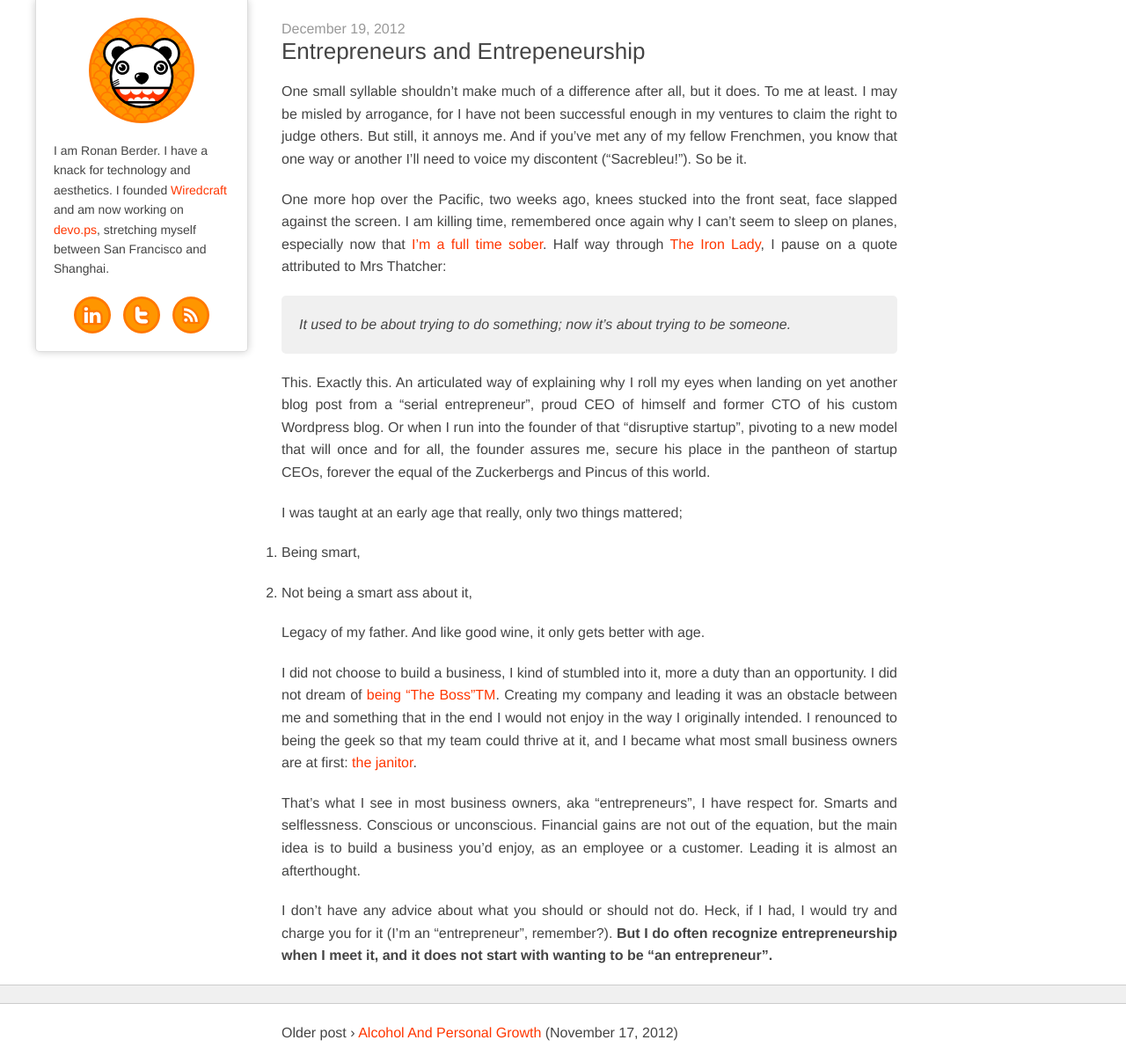
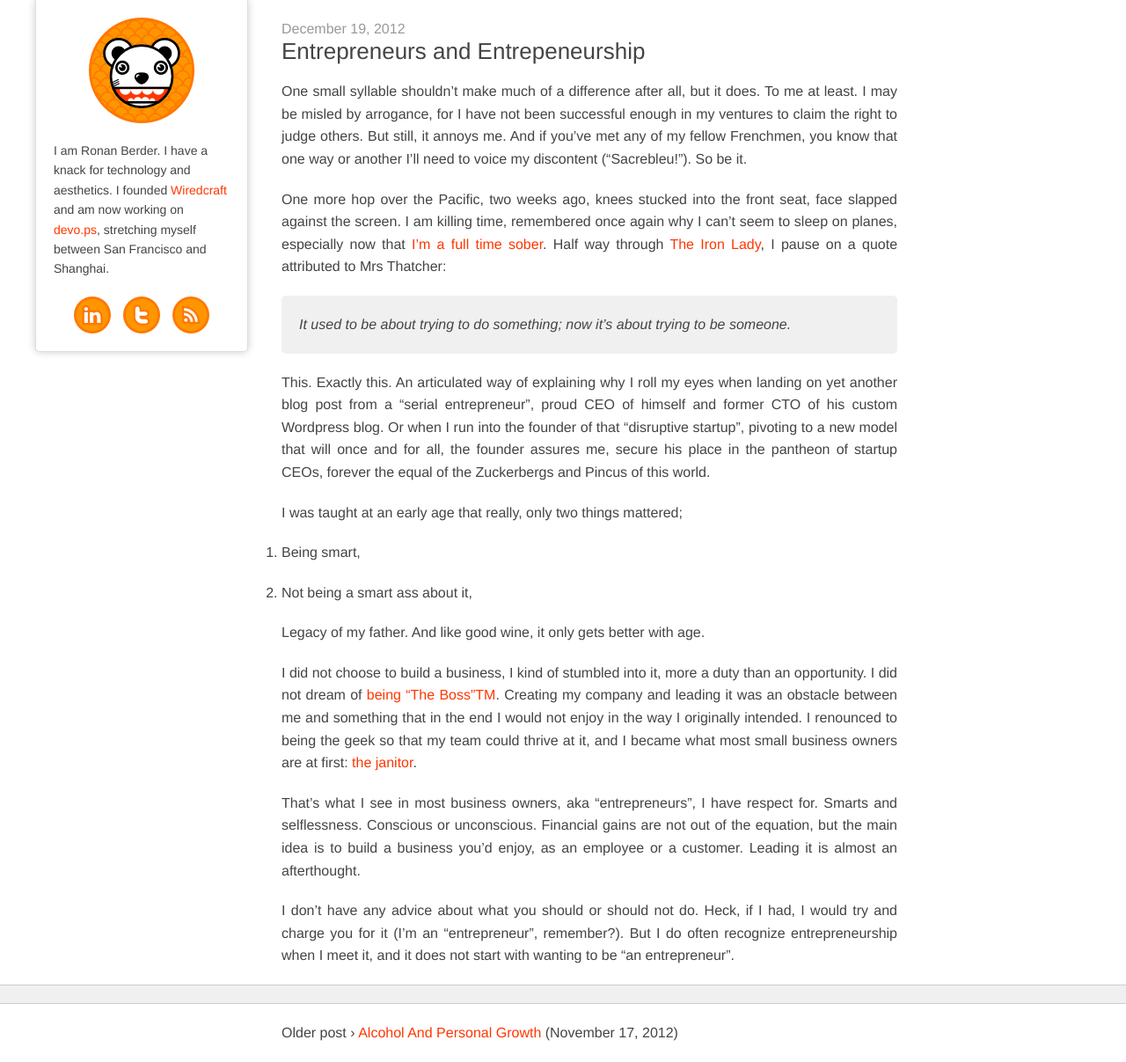
Before and after one commit to hunvreus/hunvreus.github.io, a Jekyll site: the page built from _posts/2012-12-19-entrepreneurs-and-entrepreneurship.md, in a window 1280 px wide and 1207 px high. Shown: the whole window at 88% size. Built offline with Jekyll 4.4.1, drawn with Linux system fonts in a browser that asks for light colours; nearby versions of some CDN libraries; some web fonts are replaced; comment, search, counter and statistics services are not loaded.

```diff
--- a/_posts/2012-12-19-entrepreneurs-and-entrepreneurship.md
+++ b/_posts/2012-12-19-entrepreneurs-and-entrepreneurship.md
@@ -24,4 +24,4 @@ I did not choose to build a business, I kind of stumbled into it, more a duty th
 
 That's what I see in most business owners, aka "entrepreneurs", I have respect for. Smarts and selflessness. Conscious or unconscious. Financial gains are not out of the equation, but the main idea is to build a business you'd enjoy, as an employee or a customer. Leading it is almost an afterthought.
 
-I don't have any advice about what you should or should not do. Heck, if I had, I would try and charge you for it (I'm an "entrepreneur", remember?). **But I do often recognize entrepreneurship when I meet it, and it does not start with wanting to be "an entrepreneur".**
+I don't have any advice about what you should or should not do. Heck, if I had, I would try and charge you for it (I'm an "entrepreneur", remember?). But I do often recognize entrepreneurship when I meet it, and it does not start with wanting to be "an entrepreneur".
```
